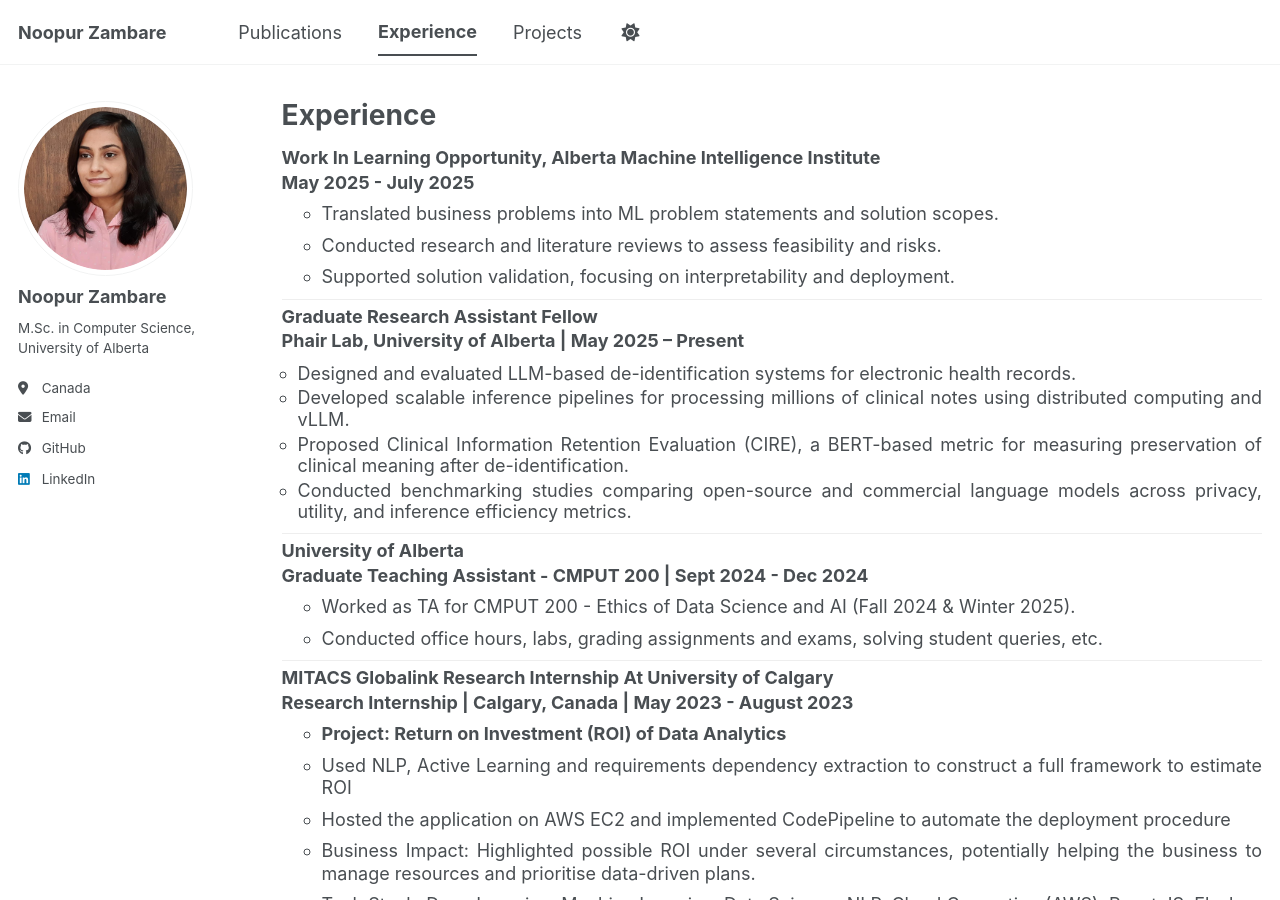
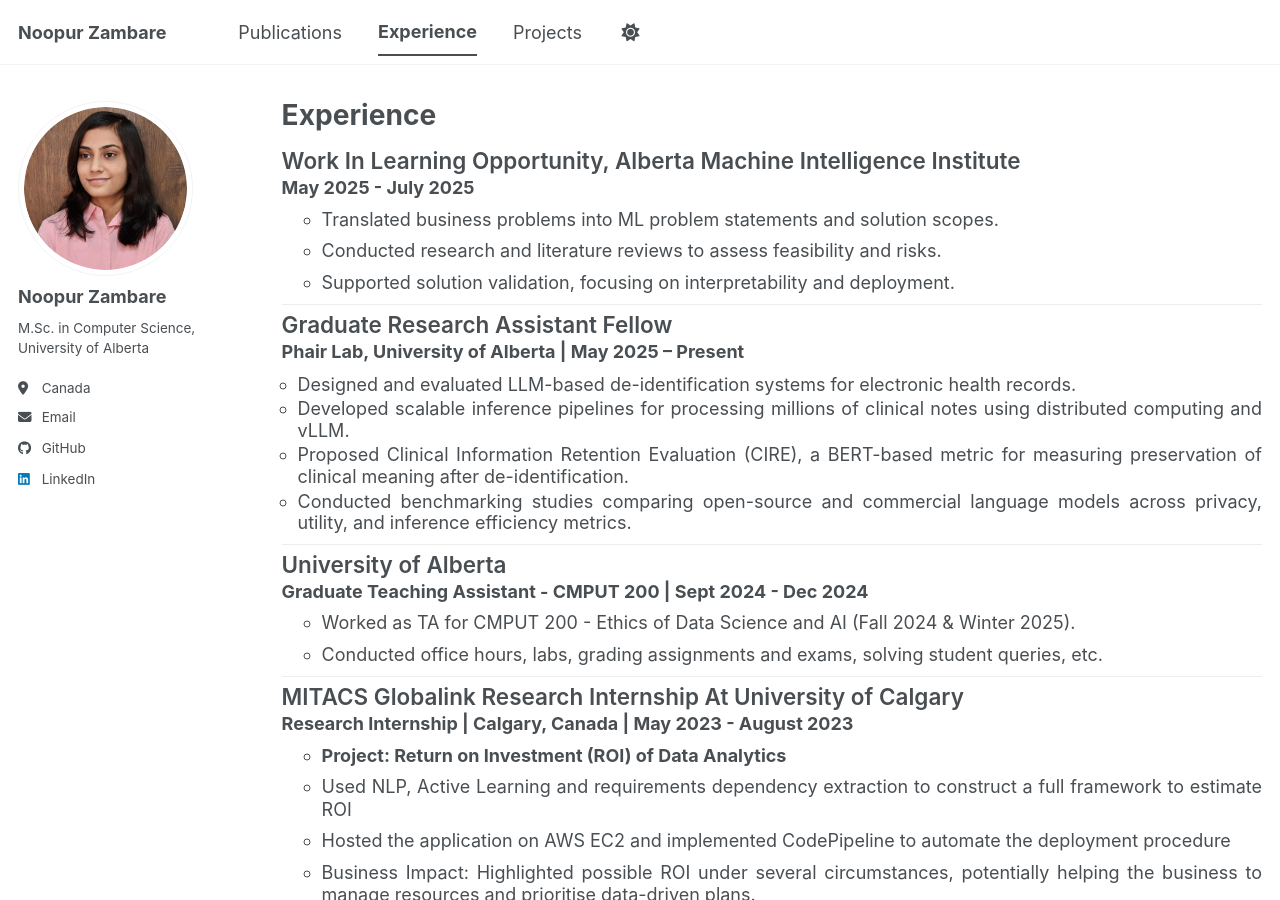
Before and after one commit to noopur-zambare/noopur-zambare.github.io, a Jekyll site: the page built from _pages/experience.html, in a window 1280 px wide and 900 px high. Built offline with Jekyll 4.4.1, drawn with Linux system fonts in a browser that asks for light colours; a script bundle is joined from its source files by our own code; library files that are not in the unit come from our copies.

Commit message:
experience updated

```diff
--- a/_pages/experience.html
+++ b/_pages/experience.html
@@ -15,7 +15,7 @@ author_profile: true
 
   <li style="margin-bottom: 10px;">
 
-    <h3 style="margin: 0 0 3px 0;">
+    <h3 style="margin: 0 0 3px 0; font-size: 1.25em; font-weight: 600;">
       {{ post.title }}
     </h3>
 
```
